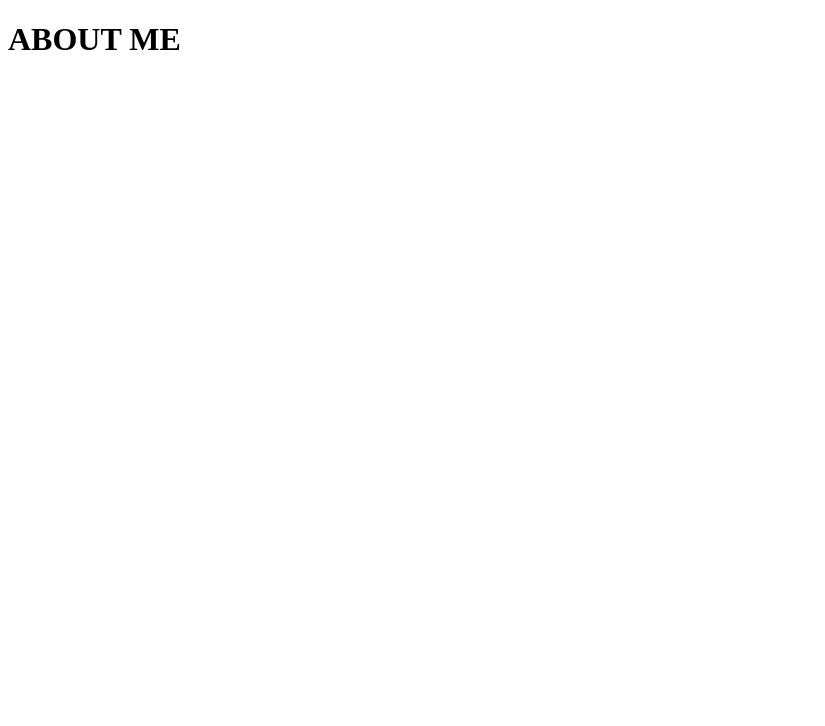
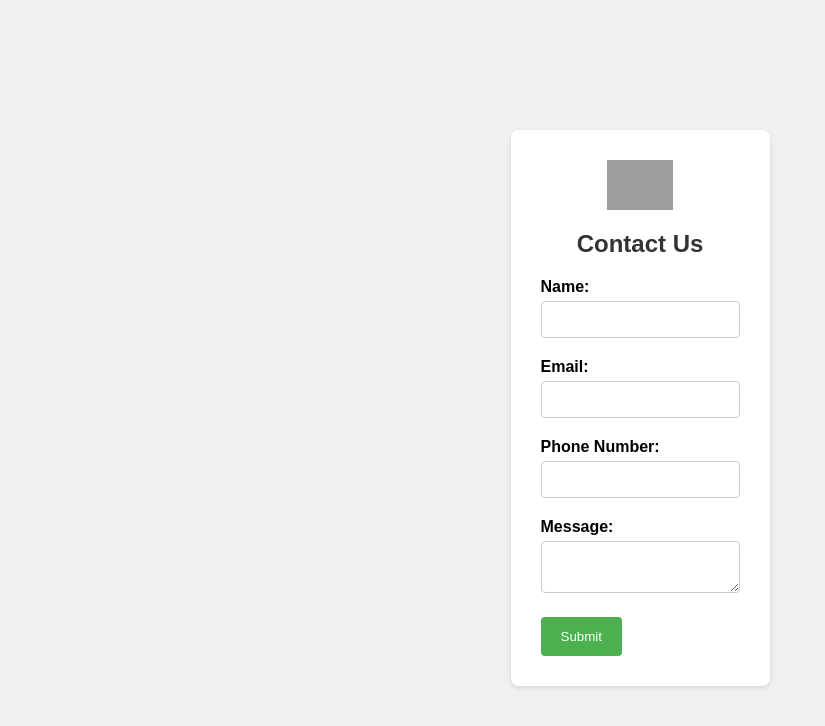
Before and after one commit to Harshofft/new, a plain HTML site: page about.html in a window 1280 px wide. Shown: the whole page, without its empty margins (0-825 px from the left). Drawn offline with Linux system fonts and the light colour scheme; grey boxes are pictures that could not be loaded.

Commit message:
about.html is added with edited feature for assignment

```diff
--- a/about.html
+++ b/about.html
@@ -1,11 +1,129 @@
 <!DOCTYPE html>
-<html lang="en">
+<html>
 <head>
-    <meta charset="UTF-8">
-    <meta name="viewport" content="width=device-width, initial-scale=1.0">
-    <title>Document</title>
+    <title>Contact Form</title>
+    <style>
+        body {
+    font-family: sans-serif;
+    display: flex;
+    justify-content: center;
+    align-items: center;
+    min-height: 100vh;
+    background-color: #f0f0f0;
+}
+
+.container {
+    background-color: white;
+    padding: 30px;
+    border-radius: 8px;
+    box-shadow: 0 2px 5px rgba(0, 0, 0, 0.1);
+    display: flex;
+    flex-direction: column;
+    justify-content: center;
+    align-items: center;
+}
+
+h2 {
+    text-align: center;
+    margin-bottom: 20px;
+    color: #333;
+}
+
+.form-group {
+    margin-bottom: 20px;
+}
+
+label {
+    display: block;
+    margin-bottom: 5px;
+    font-weight: bold;
+}
+
+input[type="text"],
+input[type="email"],
+input[type="tel"],
+textarea {
+    width: 100%;
+    padding: 10px;
+    border: 1px solid #ccc;
+    border-radius: 4px;
+    box-sizing: border-box;
+}
+
+button[type="submit"] {
+    background-color: #4CAF50;
+    color: white;
+    padding: 12px 20px;
+    border: none;
+    border-radius: 4px;
+    cursor: pointer;
+}
+
+button[type="submit"]:hover {
+    background-color: #45a049;
+}
+
+    </style>
 </head>
 <body>
-    <h1>ABOUT ME</h1>
+    <div class="container">
+        <img src="https://s.yimg.com/fz/api/res/1.2/K7BoLvCpNUGh27ltJ4As0A--~C/YXBwaWQ9c3JjaGRkO2ZpPWZpdDtoPTI2MDtxPTgwO3c9MjU4/https://s.yimg.com/zb/imgv1/1512e305-8487-3f23-ab3f-8a3ae482544a/t_500x300" alt="img" style="height: 50px; " onmouseover="boxhover()" onmousemove="move()" onmouseout="mouseout()" >
+        <h2>Contact Us</h2>
+        <form>
+            <div class="form-group">
+                <label for="name">Name:</label>
+                <input type="text" id="name" name="name" required onkeypress="press()" onkeydown="down()" onkeyup="up()">
+            </div>
+            <div class="form-group">
+                <label for="email">Email:</label>
+                <input type="email" id="email" name="email" required onkeypress="press()" onkeydown="down()" onkeyup="up()">
+            </div>
+            <div class="form-group">
+                <label for="phone">Phone Number:</label>
+                <input type="tel" id="phone" name="phone" required onkeypress="press()" onkeydown="down()" onkeyup="up()">
+            </div>
+            <div class="form-group">
+                <label for="message">Message:</label>
+                <textarea id="message" name="message" required onchange="change()"></textarea>
+            </div>
+            <button type="submit" onclick="clicked()" ondblclick="dbl()">Submit</button>
+        </form>
+    </div>
+    <script>
+        //on click event
+        function clicked() {
+            console.log("clicked");
+        }
+        function dbl() {
+            console.log("double clicked");
+        }
+        //mouse hover event
+        function boxhover() {
+            console.log("hovered");
+        }
+        function move() {
+            console.log("mouse moved");
+        }
+        function mouseout() {
+            console.log("mouse out");
+        }
+        //key funcition
+        function press() {
+            console.log("key pressed");
+        }
+        function down() {
+            console.log("key go down")
+        }
+        function up() {
+            console.log("key comes up");
+        }
+        // on change
+        function change() {
+            console.log("change occure");
+        }
+        function load() {
+            console.log("page is loaded")
+        }
+    </script>
 </body>
 </html>
```
